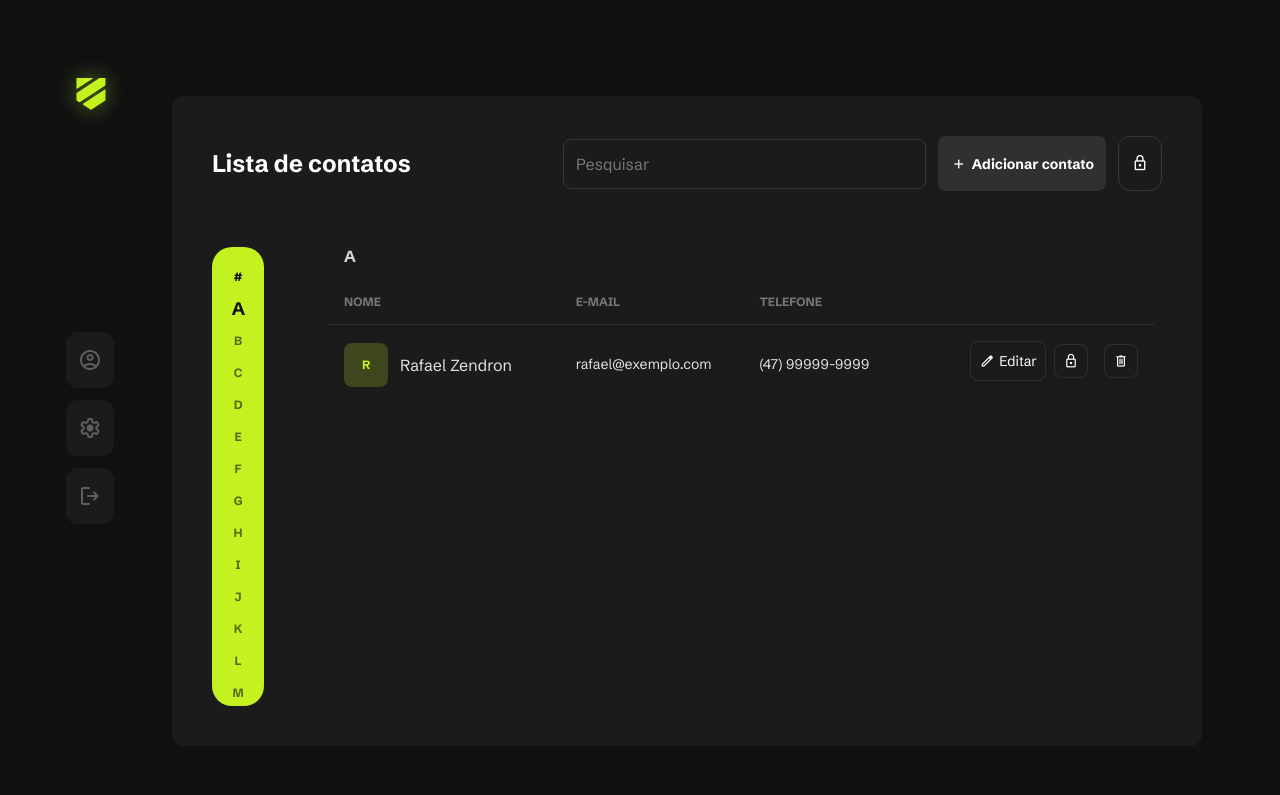
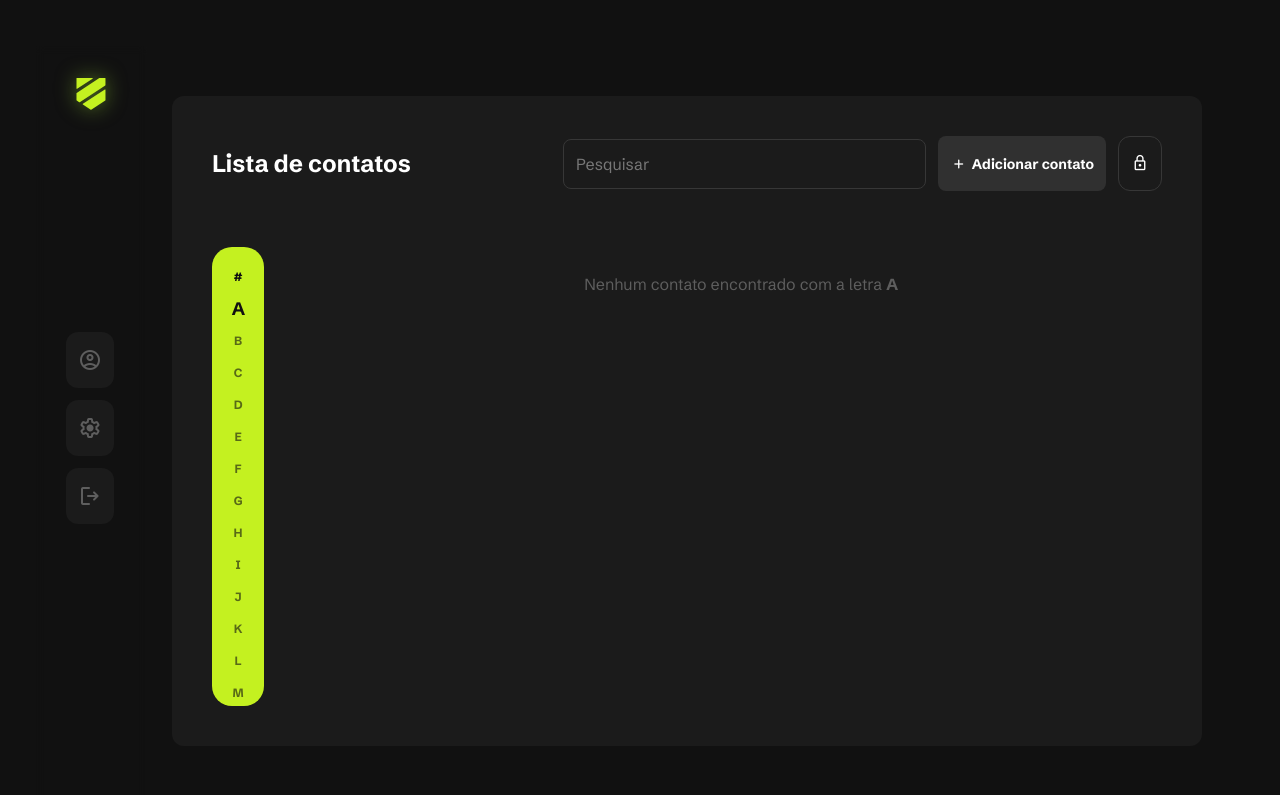
Before and after one commit to rafaumeu/gerenciador-de-contatos, a PHP site: page /?letra=A in a window 1280 px wide. Shown: the top 795 px of the page. Run offline with PHP 8.4, Linux system fonts and the light colour scheme; data comes from the database, SQL or seed files in the repository; both versions use the stored data as it was after the commit; some libraries are stand-ins or nearby versions.

Commit message:
feat(contacts): complete phase 4 implementation (CRUD, Search & Logic)
- Fix upload logic in ContactController (store/update)
- Implement search functionality (backend & frontend)
- Fix delete action scope in home.view.php
- Implement image preview and rendering in list/modals
- Add missing CSS IDs for JS interactions
- Add logic to handle empty search states
- Ignore public/uploads in version control

Closes #14
Closes #26
Closes #27
Closes #28
Closes #29
Closes #30

```diff
--- a/App/Controllers/HomeController.php
+++ b/App/Controllers/HomeController.php
@@ -2,13 +2,33 @@
 
 namespace App\Controllers;
 
+use App\Models\Contact;
 use Core\Controller;
 
 class HomeController extends Controller
 {
     public function index(): void
     {
+        $contactModel = new Contact;
+        $contacts = $contactModel->all();
+        $search = $_GET['search'] ?? '';
+        if (! empty($search)) {
+            $contacts = array_filter($contacts, function ($contact) use ($search) {
+                return stripos($contact['name'], $search) !== false ||
+                       stripos($contact['email'], $search) !== false ||
+                       stripos($contact['phone'], $search) !== false;
+            });
+        }
+        usort($contacts, fn ($a, $b) => strcasecmp($a['name'], $b['name']));
+        $groupedContacts = [];
+        foreach ($contacts as $contact) {
+            $initial = strtoupper(mb_substr($contact['name'], 0, 1));
+            $groupedContacts[$initial][] = $contact;
+        }
         $letra = $_GET['letra'] ?? '#';
-        $this->view('home', ['letraSelecionada' => $letra]);
+        $this->view('home', [
+            'letraSelecionada' => $letra,
+            'contacts' => $groupedContacts,
+        ]);
     }
 }
--- a/App/Controllers/LoginController.php
+++ b/App/Controllers/LoginController.php
@@ -51,4 +51,10 @@
         flash('old', ['email' => $email]);
         redirect('/login');
     }
+
+    public function logout(): void
+    {
+        Session::destroy();
+        redirect('/login');
+    }
 }
--- a/App/Models/Contact.php
+++ b/App/Models/Contact.php
@@ -9,4 +9,13 @@
 class Contact extends Model
 {
     protected string $table = 'contacts';
+
+    public function search(string $query): array
+    {
+        $sql = "SELECT * FROM {$this->table} WHERE name LIKE :query OR email LIKE :query OR phone LIKE :query";
+        $stmt = $this->db->prepare($sql);
+        $stmt->execute(['query' => "%{$query}%"]);
+
+        return $stmt->fetchAll();
+    }
 }
--- a/Core/Request.php
+++ b/Core/Request.php
@@ -17,4 +17,9 @@
     {
         return $_SERVER['REQUEST_METHOD'];
     }
+
+    public static function all(): array
+    {
+        return $_REQUEST;
+    }
 }
--- a/views/home.view.php
+++ b/views/home.view.php
@@ -5,8 +5,10 @@
   <div class="flex justify-between items-center mb-6">
     <div class="flex-1 flex items-center justify-between gap-2">
       <h2 class="text-heading font-bold text-content-primary">Lista de contatos</h2>
-      <input type="text" placeholder="Pesquisar"
-        class="w-1/2 mr-3 bg-background-secondary placeholder:text-content-placeholder p-[12px] border border-primary rounded-lg focus:border-accent-brand outline-none transition-all">
+      <form action="/" method="get" class="w-1/2 mr-3">
+        <input type="text" name="search" placeholder="Pesquisar" value="<?= $_GET['search'] ?? '' ?>"
+          class="w-full bg-background-secondary placeholder:text-content-placeholder p-[12px] border border-primary rounded-lg focus:border-accent-brand outline-none transition-all">
+      </form>
     </div>
     <div class="flex gap-3">
       <button onclick="document.getElementById('add_contact_modal').showModal()"
@@ -14,7 +16,8 @@
         <span class="material-symbols-rounded text-lg">add</span>
         Adicionar contato
       </button>
-      <button onclick="document.getElementById('password_contact_modal').showModal()" class="p-[12px] border border-primary rounded-xl">
+      <button onclick="document.getElementById('password_contact_modal').showModal()"
+        class="p-[12px] border border-primary rounded-xl">
         <span class="material-symbols-rounded text-lg text-content-primary">lock</span>
       </button>
     </div>
@@ -23,7 +26,8 @@
   <div class="flex flex-1 gap-4 overflow-hidden mt-[32px]">
     <div
       class="flex flex-col items-center gap-3 p-5 rounded-[20px] bg-accent-brand overflow-y-auto hide-scrollbar h-fit max-h-full">
-      <a href="/" class="text-background-primary font-bold text-label-small hover:scale-125 transition-transform <?= $letraSelecionada === '#' ? 'scale-150' : '' ?>">#</a>
+      <a href="/"
+        class="text-background-primary font-bold text-label-small hover:scale-125 transition-transform <?= $letraSelecionada === '#' ? 'scale-150' : '' ?>">#</a>
       <?php foreach (range('A', 'Z') as $letra) { ?>
         <a href="/?letra=<?= $letra ?>"
           class="text-background-primary opacity-60 font-bold text-label-small hover:opacity-100 hover:scale-125 transition-all <?= $letraSelecionada === $letra ? '!opacity-100 scale-150' : '' ?>">
@@ -32,66 +36,122 @@
       <?php } ?>
     </div>
     <div class="flex-1 overflow-y-auto pr-2 ml-[48px] mt-[-15px]">
+      <?php if (empty($contacts)) { ?>
+        <div class="flex flex-col items-center justify-center h-full text-content-muted">
+          <span class="material-symbols-rounded">person_search</span>
+          <p>Nenhum contato encontrado</p>
+        </div>
+      <?php } else { ?>
+        <?php
+        $hasContacts = false;
+          foreach ($contacts as $initial => $list) {
+              if ($letraSelecionada !== '#' && $initial !== $letraSelecionada) {
+                  continue;
+              }
+              $hasContacts = true;
+              ?>
+          <div class="mb-4">
+            <h3 class="py-3 pl-4 text-accent-brand font-bold text-xl border-b border-border-primary mb-2">
+              <?= $initial ?>
+            </h3>
             <table class="w-full text-left border-collapse">
-        <thead>
-          <tr>
-            <th class="py-3 pl-4 uppercase mb-[29px]"><?= $letraSelecionada === '#' ? '' : $letraSelecionada ?></th>
-          </tr>
-          <tr class="text-content-primary opacity-40 text-label-small border-b border-border-primary">
-            <th class="py-3 pl-4 uppercase">Nome</th>
-            <th class="py-3 uppercase">E-mail</th>
-            <th class="py-3 uppercase">Telefone</th>
-          </tr>
-        </thead>
               <tbody class="divide-y divide-border-primary/50">
+                <?php foreach ($list as $contact) { ?>
                   <tr class="group hover:bg-background-tertiary transition-colors">
-            <td class="py-4 pl-4 flex items-center gap-3">
+                    <td class="py-4 pl-4 flex items-center gap-3 w-[40%]">
                       <div
-                class="w-[44px] h-[44px] rounded-lg bg-accent-brand/20 flex items-center justify-center text-accent-brand font-bold text-xs">
-                R</div>
-              <span class="text-content-body font-text-medium">Rafael Zendron</span>
+                        class="w-[44px] h-[44px] rounded-lg bg-border-primary flex items-center justify-center overflow-hidden">
+                        <?php if ($contact['image_path'] && $contact['image_path'] !== 'default.png') { ?>
+                          <img src="/<?= $contact['image_path'] ?>" alt="<?= $contact['name'] ?>">
+                        <?php } else { ?>
+                          <span class="text-content-muted font-bold"><?= $initial ?></span>
+                        <?php } ?>
+                      </div>
+                      <span class="text-content-body font-text-medium"><?= $contact['name'] ?></span>
                     </td>
-            <td class="py-4 text-content-body text-text-medium">rafael@exemplo.com</td>
-            <td class="py-4 text-content-body text-text-medium">(47) 99999-9999</td>
-            <td class="py-4 pr-4 text-right flex items-center justify-between">
-              <div class="flex items-center gap-2 justify-end w-full">
-                <button
-                  onclick="document.getElementById('edit_contact_modal').showModal()"
-                  class="flex items-center gap-[4px] text-content-primary p-[8px] border border-border-primary rounded-lg text-label-medium hover:text-accent-brand transition-colors"><span
-                    class="material-symbols-rounded text-icon">edit</span>Editar</button>
-                <button
-                  onclick="document.getElementById('password_contact_modal').showModal()"
-                  class="flex items-center gap-[4px] text-content-primary p-[8px] border border-border-primary rounded-lg hover:text-accent-brand transition-colors"><span
-                    class="material-symbols-rounded text-icon">lock</span></button>
-                <button
-                  class="flex items-center gap-[4px] text-content-primary p-[8px] border border-border-primary rounded-lg hover:text-accent-red transition-colors ml-2"><span
-                    class="material-symbols-rounded text-icon">delete</span></button>
+                    <td class="py-4 text-content-body text-text-medium w-[30%]"><?= $contact['email'] ?></td>
+                    <td class="py-4 text-content-body text-text-medium w-[20%]"><?= $contact['phone'] ?></td>
+                    <td class="py-4 pr-4 text-right">
+                      <div class="flex items-center justify-end gap-2 opacity-0 group-hover:opacity-100 transition-opacity">
+                        <button onclick='openModal(<?= json_encode($contact) ?>)'
+                          class="p-2 hover:bg-accent-brand/20 rounded-lg text-content-primary hover:text-accent-brand transition-colors">
+                          <span class="material-symbols-rounded text-icon">edit</span>
+                        </button>
+                        <button onclick="deleteContact(<?= $contact['id'] ?>)"
+                          class="p-2 hover:bg-accent-brand/20 rounded-lg text-content-primary hover:text-accent-brand transition-colors">
+                          <span class="material-symbols-rounded text-icon">delete</span>
+                        </button>
+                        <button onclick="document.getElementById('password_contact_modal').showModal()"
+                          class="p-2 hover:bg-accent-brand/20 rounded-lg text-content-primary hover:text-accent-brand transition-colors">
+                          <span class="material-symbols-rounded text-icon">lock</span>
+                        </button>
                       </div>
                     </td>
                   </tr>
+                <?php } ?>
               </tbody>
             </table>
+          </div>
+        <?php } ?>
+        <?php if (! $hasContacts) { ?>
+          <div class="p-10 text-center text-content-muted">
+            Nenhum contato encontrado com a letra
+            <strong><?= $letraSelecionada ?></strong>
+          </div>
+        <?php } ?>
+      <?php } ?>
+
     </div>
   </div>
 </div>
 
-<!-- <div class="flex flex-col items-center justify-center h-full gap-8 animate-fade-in-up">
-  <div class="relative flex items-center justify-center w-[200px] h-[200px] rounded-full bg-background-tertiary/30">
-    <svg xmlns="http://www.w3.org/2000/svg" viewBox="0 0 24 24" fill="currentColor"
-      class="w-[100px] h-[100px] text-content-muted opacity-50">
-      <path
-        d="M11.25 4.533A9.707 9.707 0 006 3a9.735 9.735 0 00-3.25.555.75.75 0 00-.5.707v14.25a.75.75 0 001 .707A8.237 8.237 0 016 18.75c1.995 0 3.823.707 5.25 1.886V4.533zM12.75 20.636A8.214 8.214 0 0118 18.75c.966 0 1.89.166 2.75.47v-14.25a.75.75 0 00-1-.707 9.735 9.735 0 00-3.25-.555 9.707 9.707 0 00-5.25 1.533v16.103z" />
-    </svg>
-  </div>
-
-  <div class="text-center flex flex-col gap-2">
-    <p class="text-text-medium text-content-body">Nenhum contato foi encontrado</p>
-    <p class="text-text-small text-content-muted">Comece adicionando novos contatos à sua lista.</p>
-  </div>
-
-  <button onclick="document.getElementById('add_contact_modal').showModal()"
-    class="flex items-center gap-2 px-6 py-3 bg-accent-brand text-background-primary font-bold rounded-xl hover:brightness-110 transition-all shadow-[0_0_20px_rgba(196,241,32,0.3)]">
-    <span class="material-symbols-rounded">add</span>
-    Adicionar novo contato
-  </button>
-</div> -->
+<script>
+  function openModal(contact) {
+    document.getElementById('edit_contact_modal').showModal();
+    document.getElementById('edit_id').value = contact.id;
+    document.getElementById('edit_name').value = contact.name;
+    document.getElementById('edit_email').value = contact.email;
+    document.getElementById('edit_phone').value = contact.phone;
+    const preview = document.getElementById('edit_preview');
+    const icon = document.getElementById('edit_icon');
+    if(preview && icon) {
+      preview.classList.add('hidden');
+      icon.classList.remove('hidden');
+    }
+    if(contact.image_path && contact.image_path !== 'default.png') {
+      if(preview && icon) {
+        icon.classList.add('hidden');
+        preview.classList.remove('hidden');
+        preview.src = '/public/' + contact.image_path;
+      }
+    }
+    const delInput = document.getElementById('delete_id_input');
+    if (delInput) delInput.value = contact.id;
+    edit_contact_modal.showModal();
+  }
+  function deleteContact(id) {
+    if (confirm('Tem certeza que deseja excluir este contato?')) {
+      const form = document.createElement('form');
+      form.method = 'POST';
+      form.action = '/contatos/delete';
+      const input = document.createElement('input');
+      input.type = 'hidden';
+      input.name = 'id';
+      input.value = id;
+      form.appendChild(input);
+      document.body.appendChild(form);
+      form.submit();
+    }
+  }
+  function updateImagePreview(input, imgId, iconId) {
+    if(input.files && input.files[0]) {
+      const reader = new FileReader();
+      reader.onload = function(e) {
+          document.getElementById(imgId).src = e.target.result;
+          document.getElementById(imgId).classList.remove('hidden');
+          document.getElementById(iconId).classList.add('hidden');
+      }
+      reader.readAsDataURL(input.files[0]);
+    }
+  }
+</script>
--- a/views/partials/modal-add-contact.php
+++ b/views/partials/modal-add-contact.php
@@ -5,18 +5,22 @@
         <div class="flex-1">
           <h3 class="flex items-center font-bold text-modal-heading text-content-primary ">Adicionar contato</h3>
         </div>
-        <button class="flex items-center justify-center text-content-muted hover:text-content-primary p-2 rounded-lg transition-colors">
+        <button
+          class="flex items-center justify-center text-content-muted hover:text-content-primary p-2 rounded-lg transition-colors">
           <span class="material-symbols-rounded">close</span>
         </button>
       </form>
     </div>
+    <form action="/contatos/store" method="POST" id="add_contact_form" enctype="multipart/form-data">
       <div class="flex flex-col px-[16px]">
         <div class="p-[20px] flex flex-col items-center justify-center">
           <div
             class="flex items-center p-[8px] mb-[12px] justify-center w-[64px] h-[64px] rounded-xl bg-background-secondary">
-          <span class="material-symbols-rounded text-4xl text-content-muted">account_circle</span>
+            <img src="" alt="" id="add_preview" class="w-full h-full object-cover hidden">
+            <span id="add_icon" class="material-symbols-rounded text-4xl text-content-muted">account_circle</span>
           </div>
-        <button
+          <input type="file" name="image" id="add_image_input" class="hidden" accept="image/*" onchange="updateImagePreview(this, 'add_preview', 'add_icon')">
+          <button type="button" onclick="document.getElementById('add_image_input').click()"
             class="flex items-center gap-[4px] text-content-primary text-text-small hover:text-content-primary p-[8px] rounded-lg transition-colors border border-border-primary">
             <span class="material-symbols-rounded text-icon">add</span>
             Adicionar foto
@@ -25,27 +29,28 @@
         <div class="flex flex-col gap-[16px]">
           <div class="flex flex-col gap-[4px]">
             <label for="name" class="text-content-primary text-text-small">Nome</label>
-          <input type="text" placeholder="Nome"
+            <input type="text" placeholder="Nome" name="name"
               class="w-full bg-background-secondary placeholder:text-content-placeholder p-[12px] border border-primary rounded-lg focus:border-accent-brand outline-none transition-all">
           </div>
           <div class="flex flex-col gap-[4px]">
             <label for="email" class="text-content-primary text-text-small">E-mail</label>
-          <input type="text" placeholder="E-mail"
+            <input type="text" placeholder="E-mail" name="email"
               class="w-full bg-background-secondary placeholder:text-content-placeholder p-[12px] border border-primary rounded-lg focus:border-accent-brand outline-none transition-all">
           </div>
           <div class="flex flex-col gap-[4px]">
             <label for="phone" class="text-content-primary text-text-small">Telefone</label>
-          <input type="text" placeholder="Telefone"
+            <input type="text" placeholder="Telefone" name="phone"
               class="w-full mb-[20px] bg-background-secondary placeholder:text-content-placeholder p-[12px] border border-primary rounded-lg focus:border-accent-brand outline-none transition-all">
           </div>
         </div>
       </div>
       <div class="border-t border-border-primary"></div>
       <div class="flex justify-end pt-[12px] mr-[12px] gap-[12px]">
-      <button
+        <button type="button" onclick="document.getElementById('add_contact_modal').close()"
           class="text-content-primary bg-background-tertiary text-text-small hover:text-content-primary p-[12px] rounded-lg transition-colors border border-border-primary">Cancelar</button>
         <button
           class="text-content-inverse bg-accent-brand text-text-small hover:text-content-primary p-[12px] rounded-lg transition-colors border border-border-primary">Salvar</button>
+    </form>
   </div>
   </div>
   <form method="dialog" class="modal-backdrop fixed inset-0 z-0 backdrop-blur-sm bg-black/30">
--- a/views/partials/modal-edit-contact.php
+++ b/views/partials/modal-edit-contact.php
@@ -5,18 +5,22 @@
         <div class="flex-1">
           <h3 class="flex items-center font-bold text-modal-heading text-content-primary ">Editar contato</h3>
         </div>
-        <button class="flex items-center justify-center text-content-muted hover:text-content-primary p-2 rounded-lg transition-colors">
+        <button
+          class="flex items-center justify-center text-content-muted hover:text-content-primary p-2 rounded-lg transition-colors">
           <span class="material-symbols-rounded">close</span>
         </button>
       </form>
     </div>
+    <form action="/contatos/update" method="POST" id="edit_contact_form" enctype="multipart/form-data">
       <div class="flex flex-col p-[20px]">
         <div class="p-[20px] flex flex-col items-center justify-center">
           <div
             class="flex items-center p-[8px] mb-[12px] justify-center w-[64px] h-[64px] rounded-xl bg-background-secondary">
-          <span class="material-symbols-rounded text-4xl text-content-muted">account_circle</span>
+            <img src="" alt="" id="edit_preview" class="w-full h-full object-cover hidden">
+            <span id="edit_icon" class="material-symbols-rounded text-4xl text-content-muted">account_circle</span>
           </div>
-        <button
+          <input type="file" name="image" id="edit_image_input" class="hidden" accept="image/*" onchange="updateImagePreview(this, 'edit_preview', 'edit_icon')">
+          <button type="button" onclick="document.getElementById('edit_image_input').click()"
             class="flex items-center gap-[4px] text-content-primary text-text-small hover:text-content-primary p-[8px] rounded-lg transition-colors border border-border-primary">
             <span class="material-symbols-rounded text-icon">upload</span>
             Substituir
@@ -26,28 +30,29 @@
           <input type="hidden" name="id" id="edit_id">
           <div class="flex flex-col gap-[4px]">
             <label for="name" class="text-content-primary text-text-small">Nome</label>
-          <input type="text" placeholder="Nome" id="edit_name"
+            <input type="text" placeholder="Nome" id="edit_name" name="name"
               class="w-full bg-background-secondary placeholder:text-content-placeholder p-[12px] border border-primary rounded-lg focus:border-accent-brand outline-none transition-all">
           </div>
           <div class="flex flex-col gap-[4px]">
             <label for="email" class="text-content-primary text-text-small">E-mail</label>
-          <input type="text" placeholder="E-mail" id="edit_email"
+            <input type="text" placeholder="E-mail" id="edit_email" name="email"
               class="w-full bg-background-secondary placeholder:text-content-placeholder p-[12px] border border-primary rounded-lg focus:border-accent-brand outline-none transition-all">
           </div>
           <div class="flex flex-col gap-[4px]">
             <label for="phone" class="text-content-primary text-text-small">Telefone</label>
-          <input type="text" placeholder="Telefone" id="edit_phone"
+            <input type="text" placeholder="Telefone" id="edit_phone" name="phone"
               class="w-full mb-[20px] bg-background-secondary placeholder:text-content-placeholder p-[12px] border border-primary rounded-lg focus:border-accent-brand outline-none transition-all">
           </div>
         </div>
       </div>
       <div class="border-t border-border-primary"></div>
       <div class="flex justify-end pt-[12px] mr-[0px] gap-[12px]">
-      <button
+        <button type="button" onclick="document.getElementById('edit_contact_modal').close()"
           class="text-content-primary bg-background-tertiary text-text-small hover:text-content-primary p-[12px] rounded-lg transition-colors border border-border-primary">Cancelar</button>
         <button
           class="text-content-inverse bg-accent-brand text-text-small hover:text-content-primary p-[12px] rounded-lg transition-colors border border-border-primary">Salvar</button>
       </div>
+    </form>
   </div>
   <form method="dialog" class="modal-backdrop fixed inset-0 z-0 backdrop-blur-sm bg-black/30">
     <button class="cursor-default w-full h-full">close</button>
```
Also changed, not shown: App/Controllers/ContactController.php (+72 -0 lines), database/database.sqlite, 1 other file. Lines whose indentation alone changed are shown as unchanged.
